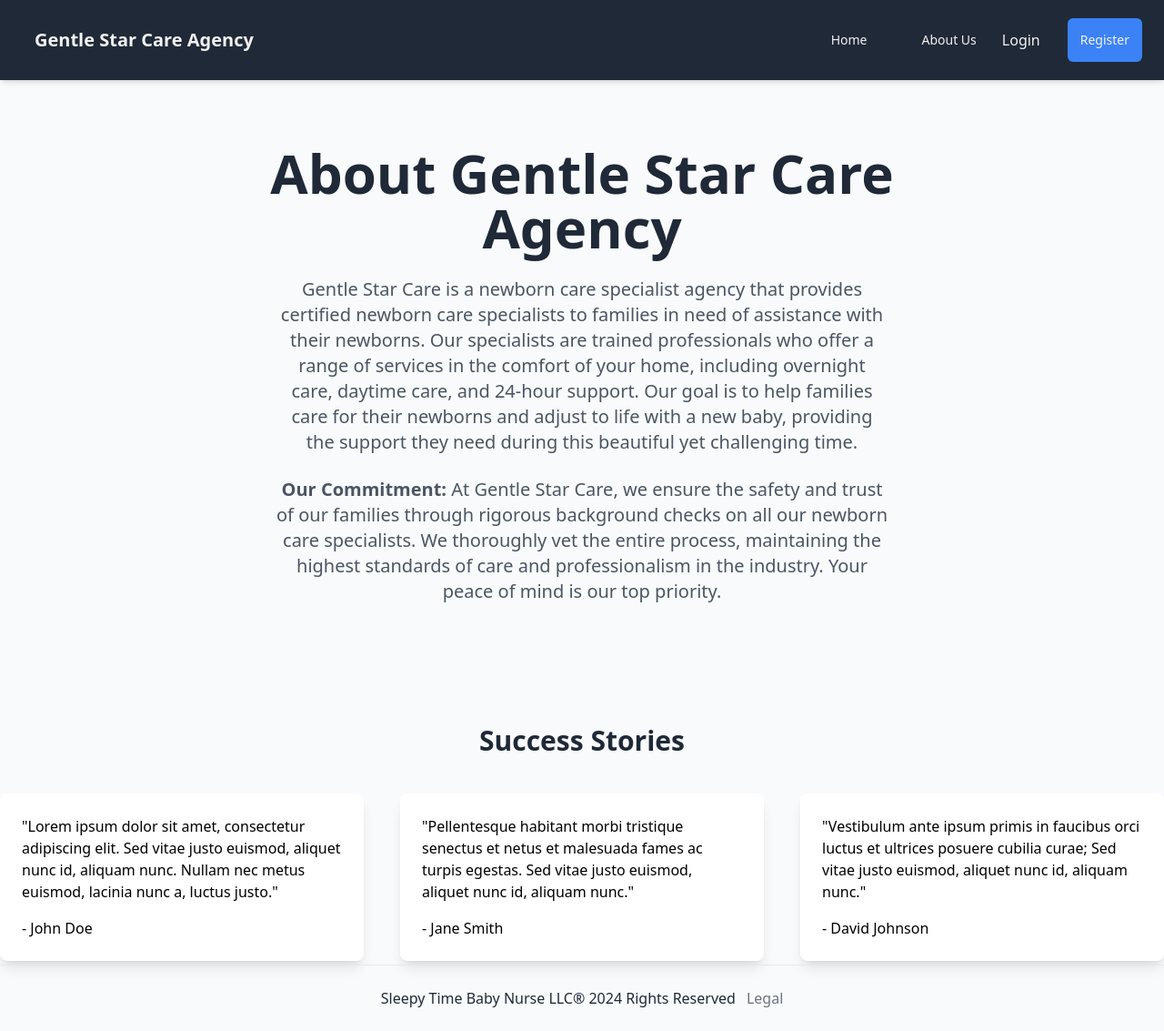
After one commit to Xthe23/flask-agency, a Flask app: template templates/about.html in a window 1280 px wide. The commit adds this page. Shown: the whole page at 91% size. Run offline with Flask 3, Linux system fonts and the light colour scheme; the template is opened without the code that fills it, so the values that code supplies are empty; parts of the project's set-up code (start-up, migrations or seed data) failed here and were passed over; some libraries are stand-ins or nearby versions.

Commit message:
Updated, Added, and refactored Jinja2 and HTML of various pages.

```diff
--- /dev/null
+++ b/templates/about.html
@@ -0,0 +1,108 @@
+<!DOCTYPE html>
+<html lang="en">
+
+<head>
+    <meta charset="UTF-8" />
+    <meta name="viewport" content="width=device-width, initial-scale=1">
+    <title>Newborn Care Specialist Agency</title>
+    <script src="https://cdn.tailwindcss.com"></script>
+    <link rel="stylesheet" href="{{ url_for('static', filename='css/custom.css') }}?v={{ version }}">
+</head>
+
+<body class="bg-gray-50 text-gray-800">
+    <header>
+        <nav class="flex items-center justify-between py-4 px-6 shadow-md nav-bar top-0 z-30" id="navbar">
+            <a href="/" class="text-xl font-bold nav-text">Gentle Star Care Agency</a>
+
+            <!-- Grouping right-aligned items in a div -->
+            <div class="flex items-center">
+                <!-- This button is shown in mobile view -->
+                <button aria-label="Toggle menu"
+                    class="md:hidden focus:outline-none focus:ring-2 focus:ring-offset-2 focus:ring-offset-gray-800 focus:ring-white menu-btn">
+                    <svg class="h-6 w-6 text-gray-500 dark:text-white" fill="none" viewBox="0 0 24 24"
+                        stroke="currentColor">
+                        <path class="menu-ham" stroke-linecap="round" stroke-linejoin="round" stroke-width="2"
+                            d="M4 6h16M4 12h16m-16 6h16"></path>
+                    </svg>
+                </button>
+                <!-- Mobile menu, hidden by default and toggled by JavaScript -->
+                <div class="hidden mobile-nav nav-links md:flex md:items-center w-full md:w-auto" id="menu">
+                    <div class="flex flex-col mt-4 md:flex-row md:space-x-8 md:mt-0 md:text-sm md:font-medium">
+                        <a href="/" class="block py-2 pr-4 pl-3 rounded md:bg-transparent md:p-0 nav-text"
+                            aria-current="page">Home</a>
+                        <a href="/about" class="block py-2 pr-4 pl-3 rounded md:bg-transparent md:p-0 nav-text">About Us</a>
+
+                        {% if request.endpoint == 'main_page' %}
+                        <a href="#" class="block py-2 pr-4 pl-3 rounded md:bg-transparent md:p-0 nav-text">Contact</a>
+                        {% endif %}
+                    </div>
+                    <div class="hidden-nav">
+                        <a href="/login" class="text-gray-800 dark:text-white">Login</a>
+                        <a href="/register" class="text-gray-800 dark:text-white">Register</a>
+                    </div>
+                </div>
+
+                <!-- Desktop Links -->
+                <div class="hidden md:flex items-center">
+                    <a href="/login" class="text-gray-800 dark:text-white">Login</a>
+                    <a href="/register"
+                        class="ml-4 px-4 py-2 text-sm font-medium rounded-md bg-blue-500 text-white">Register</a>
+                </div>
+            </div>
+        </nav>
+    </header>
+
+    <main class="">
+        <div class="w-full max-w-4xl mx-auto px-4 py-8">
+            <section class="text-center py-12 md:py-24">
+                <h1 class="text-4xl font-bold text-gray-800 md:text-5xl lg:text-6xl">
+                    About Gentle Star Care Agency
+                </h1>
+                <p class="max-w-2xl mx-auto text-base text-gray-600 md:text-lg lg:text-xl mt-6">
+                    Gentle Star Care is a newborn care specialist agency that provides certified newborn care
+                    specialists to families in need of assistance with their newborns. Our specialists are trained
+                    professionals who offer a range of services in the comfort of your home, including overnight care,
+                    daytime care, and 24-hour support. Our goal is to help families care for their newborns and adjust
+                    to life with a new baby, providing the support they need during this beautiful yet challenging time.
+                </p>
+                <!-- New paragraph for background checks and vetting process -->
+                <p class="max-w-2xl mx-auto text-base text-gray-600 md:text-lg lg:text-xl mt-6">
+                    <strong>Our Commitment:</strong> At Gentle Star Care, we ensure the safety and trust of our families
+                    through rigorous background checks on all our newborn care specialists. We thoroughly vet the entire
+                    process, maintaining the highest standards of care and professionalism in the industry. Your peace
+                    of mind is our top priority.
+                </p>
+            </section>
+        </div>
+        <!-- Testimonials or Success Stories -->
+        <section class="py-1 md:py-1 lg:py-1">
+            <h2 class="text-3xl font-bold text-center mb-10">Success Stories</h2>
+            <div class="grid md:grid-cols-2 lg:grid-cols-3 gap-10">
+                <div class="bg-white rounded-lg shadow-lg p-6">
+                    <p class="text-black">"Lorem ipsum dolor sit amet, consectetur adipiscing elit. Sed vitae justo
+                        euismod, aliquet nunc id, aliquam nunc. Nullam nec metus euismod, lacinia nunc a, luctus justo."
+                    </p>
+                    <p class="text-black mt-4">- John Doe</p>
+                </div>
+                <div class="bg-white rounded-lg shadow-lg p-6">
+                    <p class="text-black">"Pellentesque habitant morbi tristique senectus et netus et malesuada fames ac
+                        turpis egestas. Sed vitae justo euismod, aliquet nunc id, aliquam nunc."</p>
+                    <p class="text-black mt-4">- Jane Smith</p>
+                </div>
+                <div class="bg-white rounded-lg shadow-lg p-6">
+                    <p class="text-black">"Vestibulum ante ipsum primis in faucibus orci luctus et ultrices posuere
+                        cubilia curae; Sed vitae justo euismod, aliquet nunc id, aliquam nunc."</p>
+                    <p class="text-black mt-4">- David Johnson</p>
+                </div>
+            </div>
+        </section>
+    </main>
+
+    <footer class="flex flex-col gap-2 sm:flex-row py-6 w-full shrink-0 items-center px-4 md:px-6 border-t justify-center ">
+        <p>Sleepy Time Baby Nurse LLC® 2024 Rights Reserved</p>
+        <a href="/legal" class="text-gray-500 hover:text-gray-700 ml-1">Legal</a>
+    </footer>
+    <script src="{{ url_for('static', filename='js/mobile-menu.js') }}?v={{ version }}"></script>
+</body>
+
+</html>
--- a/templates/base.html
+++ b/templates/base.html
@@ -7,7 +7,7 @@
     <meta name="description" content="" />
     <meta name="author" content="" />
 
-    <title>Sleepy Time Agency {% block title %} {% endblock %}</title>
+    <title>Gentle Star Care Agency {% block title %} {% endblock %}</title>
 
     <!-- CSS FILES -->
     <link rel="stylesheet" href="{{ url_for('static', filename='css/custom-login.css') }}?v={{ version }}">
@@ -44,7 +44,7 @@
               >
                 <i class="bi-box"></i>
 
-                <span> Home </span>
+                <span> Gentle Star Care Agency </span>
               </a>
 
               <a
@@ -82,7 +82,7 @@
               <ul>
                 {% if current_user.is_authenticated %}
                     <li class="nav-item">
-                        <a class="nav-link active" href="#">{{current_user.username}}</a>
+                        <a class="nav-link active" href="/profile">{{current_user.username}}</a>
                     </li>
                     <li>
                         <a href="{{ url_for('auth.logout') }}"> Logout </a>
--- a/templates/profile.html
+++ b/templates/profile.html
@@ -2,10 +2,9 @@
 {% block title %}Profile{% endblock %}
 {% block content %}
 <link rel="stylesheet" href="{{ url_for('static', filename='css/custom-profile.css') }}?v={{ version }}">
-
 <div class="row">
   <div class="col-lg-6 col-12 mx-auto">
-    <form class="custom-form" role="form" method="POST" enctype="multipart/form-data">
+    <form class="custom-form" role="form" method="POST" enctype="multipart/form-data" id="custom-form">
       {{ form.hidden_tag() }}
 
       <h2 class="hero-title text-center mb-4 pb-2">Profile Data</h2>
```
Also changed, not shown: templates/homepage.html (+33 -32 lines), templates/legal.html (added, +97 -0 lines), templates/navbar.html (added, +35 -0 lines), templates/thank_you.html (added, +75 -0 lines).
